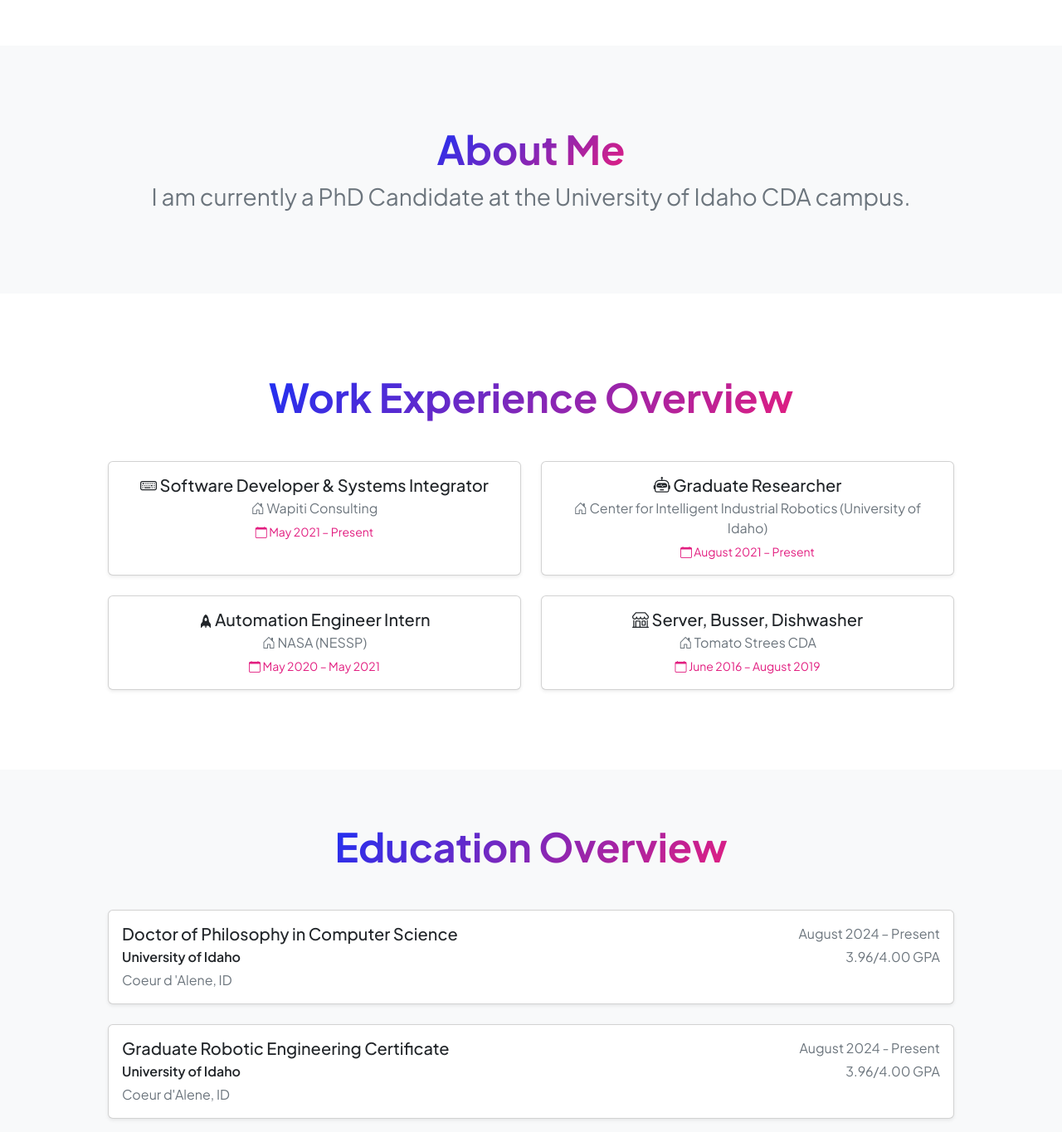
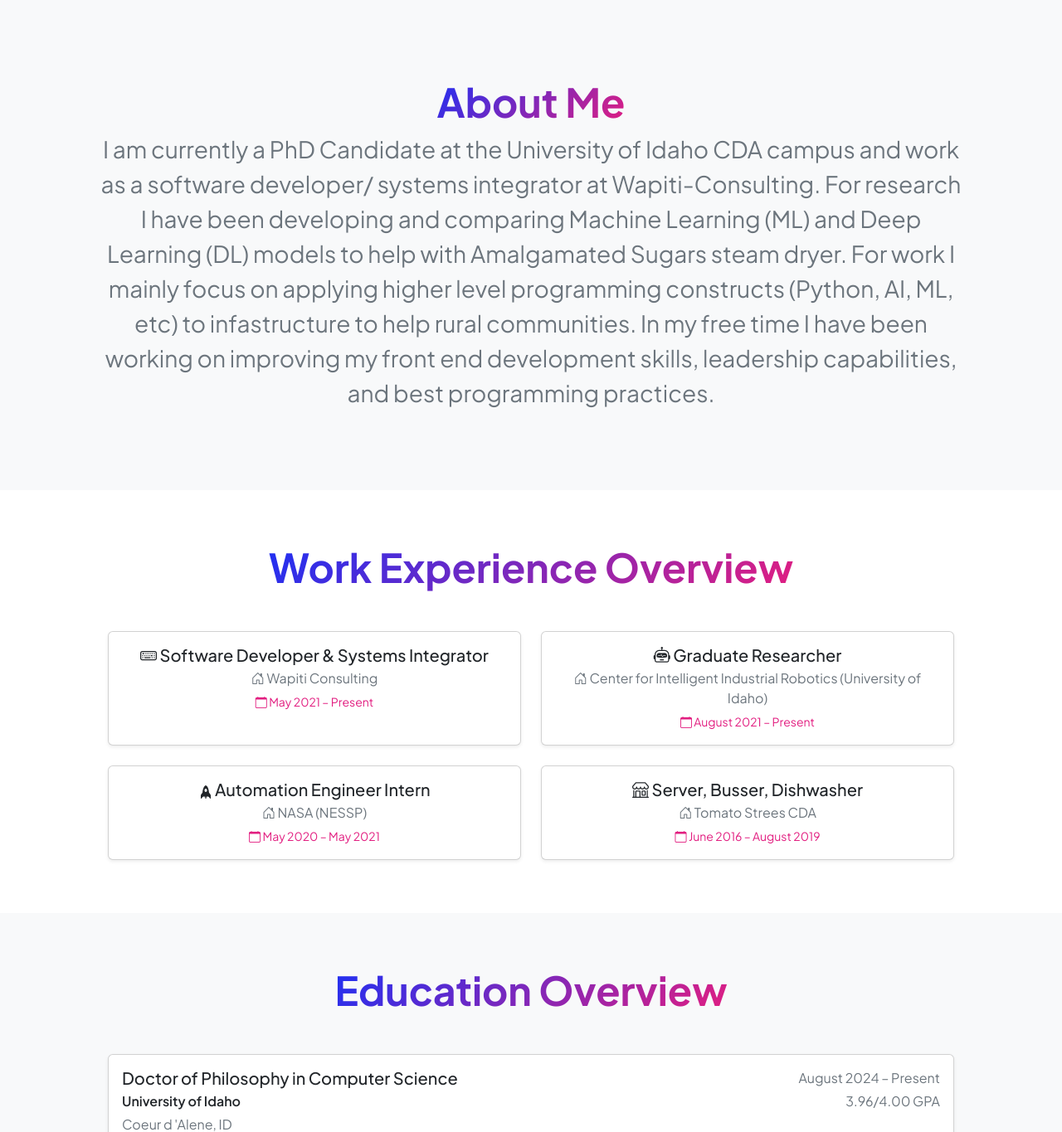
Before and after one commit to hunterdhawkins/Personal-Website-V1.2, a Django app: template personal_website/home/templates/home/home.html in a window 1280 px wide. Shown: the part 1126-2491 px from the top of the page at 83% size. Run offline with Django 5.2, Linux system fonts and the light colour scheme; the template is opened without the code that fills it, so the values that code supplies are empty; some libraries are stand-ins or nearby versions.

Commit message:
Website looking near polished

```diff
--- a/personal_website/home/admin.py
+++ b/personal_website/home/admin.py
@@ -6,3 +6,4 @@ admin.site.register(models.Documentation)
 admin.site.register(models.Project)
 admin.site.register(models.TechnologyUsed)
 admin.site.register(models.ProjectPhotos)
+admin.site.register(models.PersonalPhotos)
--- a/personal_website/home/models.py
+++ b/personal_website/home/models.py
@@ -13,6 +13,7 @@ class Project(models.Model):
     project_name = models.CharField(default="", max_length=128, unique=True)
     slug = models.SlugField(max_length=128, unique=True, blank=True)
     project_location = models.TextField(default="")
+    project_short_description = models.TextField(default="")
     project_description = models.TextField(default="")
 
     def save(self, *args, **kwargs):
@@ -30,3 +31,8 @@ class ProjectPhotos(models.Model):
     image = models.ImageField(upload_to="images/")
     image_description = models.TextField(default="", blank=True, null=True)
     project = models.ForeignKey(Project, on_delete=models.CASCADE)
+
+
+class PersonalPhotos(models.Model):
+    image = models.ImageField(upload_to="images/")
+    image_name = models.TextField(default="", unique=True)
--- a/personal_website/home/templates/home/home.html
+++ b/personal_website/home/templates/home/home.html
@@ -1,6 +1,15 @@
 {% extends "base.html" %}
+{% load static %}
 {% block content %}
 <!-- Header-->
+<style>
+ .micro-text {
+    margin-top: -4px;
+    letter-spacing: 0.5px;
+ }
+
+
+</style>
 <header class="py-2">
     <div class="container px-5 pb-5">
         <div class="row gx-5 align-items-center">
@@ -8,11 +17,11 @@
                 <!-- Header text content-->
                 <div class="text-center text-xxl-start">
                     <div class="badge bg-gradient-primary-to-secondary text-white mb-4"><div class="text-uppercase">AI & ML &middot; Automation &middot; Robotics &middot; IT/OT</div></div>
-                    <div class="fs-3 fw-light">Hello, I'm<div class="fs-3 fw-bolder">Hunter Hawkins</div></div>
-                    <h1 class="display-3 fw-bolder mb-5"><span class="text-gradient d-inline">Software Developer with Expertise in Industry 4.0 Technologies </span></h1>
+                    <div class="fs-3 fw-light">Hello, I'm<div class="fs-3 fw-bolder">Hunter Hawkins <div class="fs-6 fw-light text-muted micro-text"> Software Developer & Systems Integrator </div></div></div>
+                    <h1 class="display-3 fw-bolder mb-5"><span class="text-gradient d-inline">Blending AI, industrial controls, and connected infrastructure</span></h1>
                     <div class="d-grid gap-3 d-sm-flex justify-content-sm-center justify-content-xxl-start mb-3">
-                        <a class="btn btn-primary btn-lg px-5 py-3 me-sm-3 fs-6 fw-bolder" href="resume.html">Resume</a>
-                        <a class="btn btn-outline-dark btn-lg px-5 py-3 fs-6 fw-bolder" href="projects.html">Projects</a>
+                        <a class="btn btn-primary btn-lg px-5 py-3 me-sm-3 fs-6 fw-bolder" href="{% url 'home-resume' %}">Resume</a>
+                        <a class="btn btn-outline-dark btn-lg px-5 py-3 fs-6 fw-bolder" href="{% url 'home-projects' %}">Projects</a>
                     </div>
                 </div>
             </div>
@@ -22,7 +31,7 @@
                     <div class="profile bg-gradient-primary-to-secondary">
                         <!-- TIP: For best results, use a photo with a transparent background like the demo example below-->
                         <!-- Watch a tutorial on how to do this on YouTube (link)-->
-                        <img class="profile-img" src="assets/profile.png" alt="Hunter Picture Coming Soon" />
+                        <img class="profile-img" src="{{ hunter_photo.image.url }}" alt="Hunter Picture Coming Soon" />
                         <div class="dots-1">
                             <!-- SVG Dots-->
                             <svg version="1.1" xmlns="http://www.w3.org/2000/svg" xmlns:xlink="http://www.w3.org/1999/xlink" x="0px" y="0px" viewBox="0 0 191.6 1215.4" style="enable-background: new 0 0 191.6 1215.4" xml:space="preserve">
@@ -149,14 +158,14 @@
                 <div class="text-center my-5">
                     <h2 class="display-5 fw-bolder"><span class="text-gradient d-inline">About Me</span></h2>
                     <!-- <p class="lead fw-light mb-4">My name is Hunter Hawkins and I love software.</p> -->
-                    <p class="text-muted fs-3">I am currently a PhD Candidate at the University of Idaho CDA campus.</p>
+                    <p class="text-muted fs-3">I am currently a PhD Candidate at the University of Idaho CDA campus and work as a software developer/ systems integrator at Wapiti-Consulting. For research I have been developing and comparing Machine Learning (ML) and Deep Learning (DL) models to help with Amalgamated Sugars steam dryer. For work I mainly focus on applying higher level programming constructs (Python, AI, ML, etc) to infastructure to help rural communities. In my free time I have been working on improving my front end development skills, leadership capabilities, and best programming practices.</p>
                 </div>
             </div>
         </div>
     </div>
 </section>
 
-<section class="bg-body py-5">
+<section class="bg-body py-3">
     <div class="container px-5">
         <div class="row gx-5 justify-content-center">
             <div class="col-xxl-12">
--- a/personal_website/home/views.py
+++ b/personal_website/home/views.py
@@ -9,11 +9,12 @@ from home import utils, models
 
 
 def home(request):
-
+    hunter_photo = models.PersonalPhotos.objects.get(image_name="Hunter_Hawkins_Character_Transparent_BG")
     return render(
         request,
         "home/home.html",
         {
+            'hunter_photo': hunter_photo,
         },
     )
 
```
Also changed, not shown: personal_website/home/templates/home/projects.html (+5 -5 lines), personal_website/home/migrations/0009_project_project_short_description.py (added), personal_website/home/migrations/0010_personalphotos.py (added), personal_website/home/migrations/0011_remove_personalphotos_image_description_and_more.py (added).
